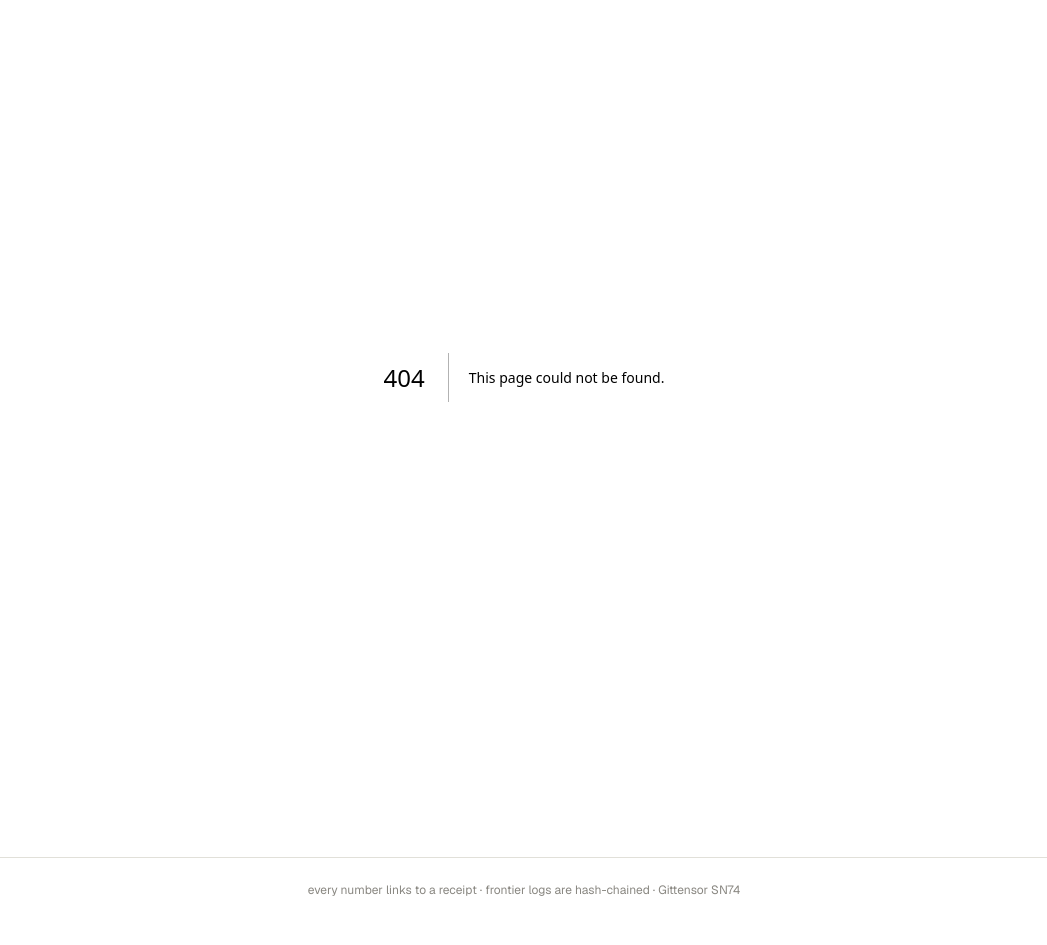
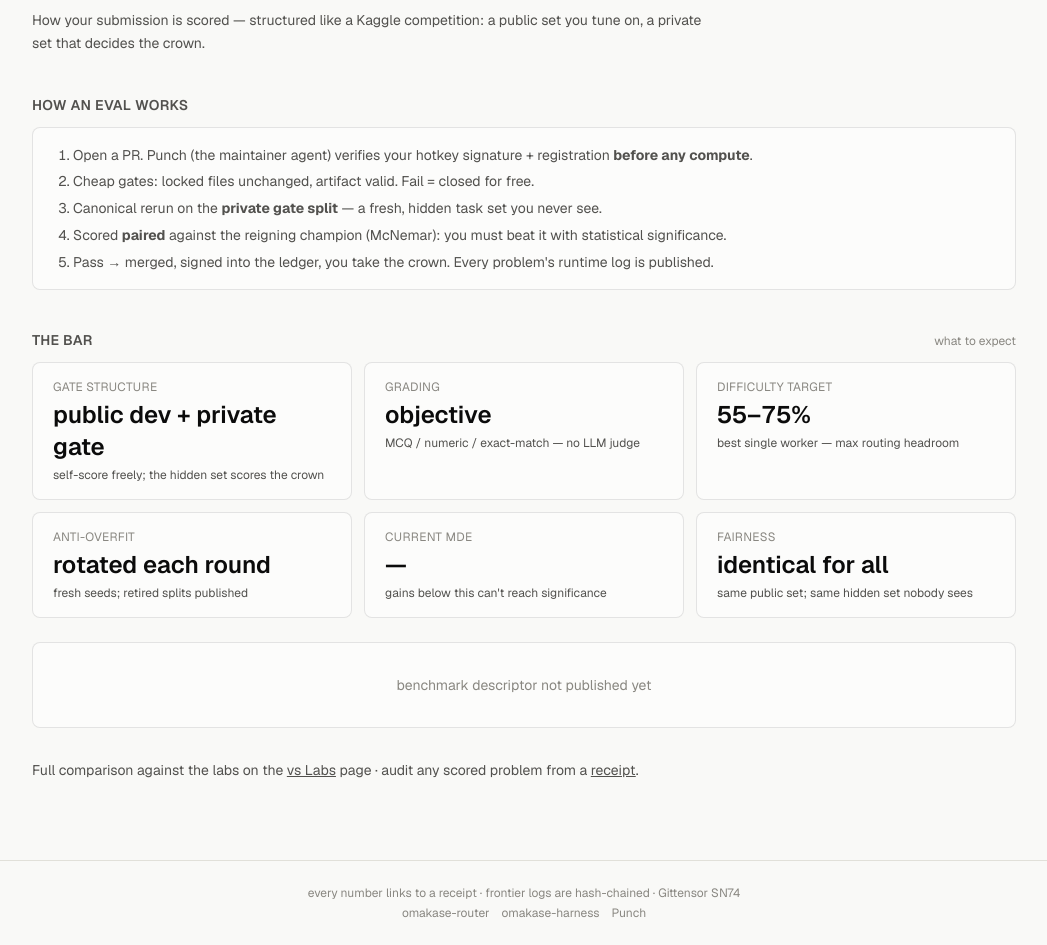
Before and after one commit to PunchTheDev/omakase-dashboard, a Next.js app: page /benchmarks in a window 1280 px wide. Before the commit this address had no page. Shown: the part 100-1045 px from the top of the page, without its empty margins (116-1163 px from the left). Before the commit the page ends 1022 px from the top, so only its background shows below. Built offline with nearby package versions, Linux system fonts and the light colour scheme.

Commit message:
dashboard: /benchmarks page (how evals work + suite composition), sharper 2-competition explainer, repo links, PunchTheDev repo base

```diff
--- /dev/null
+++ b/src/app/benchmarks/page.tsx
@@ -0,0 +1,67 @@
+export const dynamic = "force-dynamic";
+
+// Benchmarks — how evals work, what to expect, and the exact suite make-up.
+import Link from "next/link";
+import { Badge, Empty, SectionTitle, StatTile, Table, Td } from "@/components/ui";
+import { benchmarks, routerChampionRun } from "@/lib/data";
+
+export default function Benchmarks() {
+  const b = benchmarks();
+  const run = routerChampionRun();
+
+  return (
+    <div>
+      <h1 className="text-lg font-semibold">Benchmarks &amp; evaluation</h1>
+      <p className="mt-1 max-w-2xl text-sm leading-relaxed" style={{ color: "var(--ink-2)" }}>
+        How your submission is scored — structured like a Kaggle competition: a public set you tune on, a
+        private set that decides the crown.
+      </p>
+
+      <SectionTitle>How an eval works</SectionTitle>
+      <div className="card px-5 py-4 text-sm leading-relaxed" style={{ color: "var(--ink-2)" }}>
+        <ol className="list-decimal space-y-1 pl-5">
+          <li>Open a PR. Punch (the maintainer agent) verifies your hotkey signature + registration <b>before any compute</b>.</li>
+          <li>Cheap gates: locked files unchanged, artifact valid. Fail = closed for free.</li>
+          <li>Canonical rerun on the <b>private gate split</b> — a fresh, hidden task set you never see.</li>
+          <li>Scored <b>paired</b> against the reigning champion (McNemar): you must beat it with statistical significance.</li>
+          <li>Pass → merged, signed into the ledger, you take the crown. Every problem&apos;s runtime log is published.</li>
+        </ol>
+      </div>
+
+      <SectionTitle hint="what to expect">The bar</SectionTitle>
+      <div className="grid grid-cols-2 gap-3 md:grid-cols-3">
+        <StatTile label="Gate structure" value="public dev + private gate" detail="self-score freely; the hidden set scores the crown" />
+        <StatTile label="Grading" value="objective" detail="MCQ / numeric / exact-match — no LLM judge" />
+        <StatTile label="Difficulty target" value="55–75%" detail="best single worker — max routing headroom" />
+        <StatTile label="Anti-overfit" value="rotated each round" detail="fresh seeds; retired splits published" />
+        <StatTile label="Current MDE" value={run?.mde != null ? `${(run.mde * 100).toFixed(1)}pp` : "—"} detail="gains below this can't reach significance" />
+        <StatTile label="Fairness" value="identical for all" detail="same public set; same hidden set nobody sees" />
+      </div>
+
+      {b ? (
+        <>
+          <SectionTitle hint={b.difficulty_target}>Suite composition ({b.name})</SectionTitle>
+          <Table head={["suite", "source", "graded", "per split", "why it can't be gamed"]}>
+            {b.suites.map((s) => (
+              <tr key={s.suite}>
+                <Td>{s.suite}</Td>
+                <Td><Badge kind="neutral">{s.source}</Badge></Td>
+                <Td>{s.graded}</Td>
+                <Td num>{s.per_split}</Td>
+                <Td>{s.ungameable}</Td>
+              </tr>
+            ))}
+          </Table>
+          <p className="mt-2 text-xs" style={{ color: "var(--muted)" }}>{b.structure}</p>
+        </>
+      ) : (
+        <div className="mt-6"><Empty>benchmark descriptor not published yet</Empty></div>
+      )}
+
+      <p className="mt-8 text-sm" style={{ color: "var(--ink-2)" }}>
+        Full comparison against the labs on the <Link href="/vs-labs" className="underline">vs Labs</Link> page ·
+        audit any scored problem from a <Link href="/router" className="underline">receipt</Link>.
+      </p>
+    </div>
+  );
+}
--- a/src/app/layout.tsx
+++ b/src/app/layout.tsx
@@ -16,6 +16,7 @@ const NAV = [
   ["/", "Now"],
   ["/router", "Router"],
   ["/harness", "Harness"],
+  ["/benchmarks", "Benchmarks"],
   ["/vs-labs", "vs Labs"],
   ["/miners", "Miners"],
   ["/docs", "Docs"],
@@ -42,7 +43,12 @@ export default function RootLayout({ children }: Readonly<{ children: React.Reac
         </header>
         <main className="mx-auto w-full max-w-5xl flex-1 px-5 pb-20 pt-8">{children}</main>
         <footer className="py-6 text-center text-xs" style={{ color: "var(--muted)", borderTop: "1px solid var(--grid)" }}>
-          every number links to a receipt · frontier logs are hash-chained · Gittensor SN74
+          <div>every number links to a receipt · frontier logs are hash-chained · Gittensor SN74</div>
+          <div className="mt-1 flex justify-center gap-3">
+            <a href="https://github.com/PunchTheDev/omakase-router" className="hover:underline">omakase-router</a>
+            <a href="https://github.com/PunchTheDev/omakase-harness" className="hover:underline">omakase-harness</a>
+            <a href="https://github.com/PunchTheDev/omakase-maintainer" className="hover:underline">Punch</a>
+          </div>
         </footer>
       </body>
     </html>
--- a/src/app/page.tsx
+++ b/src/app/page.tsx
@@ -27,10 +27,29 @@ export default function Now() {
   return (
     <div>
       <p className="max-w-2xl text-sm leading-relaxed" style={{ color: "var(--ink-2)" }}>
-        Two permissionless competitions build one product: a tiny <Link href="/router" className="underline">routing model</Link> and
-        an <Link href="/harness" className="underline">orchestration harness</Link> that together beat any single model in the
-        pool. Winners hold the crown and stream emissions until dethroned. Every number below links to a
-        rerunnable receipt.
+        A pool of open models, and two permissionless competitions to orchestrate them better than any
+        single one. Winners hold the crown and stream emissions until dethroned; every number links to a
+        rerunnable, signed receipt.
+      </p>
+      <div className="mt-4 grid gap-3 md:grid-cols-2">
+        <div className="card px-5 py-4">
+          <div className="text-sm font-semibold"><Link href="/router" className="hover:underline">OMK-R · Router</Link></div>
+          <p className="mt-1 text-sm" style={{ color: "var(--ink-2)" }}>
+            The <b>brain</b>. Harness is locked, identical for all. You submit tiny router <b>weights</b> that
+            pick which worker handles each task. Win by beating the champion&apos;s accuracy.
+          </p>
+        </div>
+        <div className="card px-5 py-4">
+          <div className="text-sm font-semibold"><Link href="/harness" className="hover:underline">OMK-H · Harness</Link></div>
+          <p className="mt-1 text-sm" style={{ color: "var(--ink-2)" }}>
+            The <b>body</b>. Router is pinned (the champion), identical for all. You submit orchestration
+            <b> code</b> — retries, verification, decomposition. Win by beating main.
+          </p>
+        </div>
+      </div>
+      <p className="mt-3 text-xs" style={{ color: "var(--muted)" }}>
+        One freezes the harness and varies the model; the other freezes the model and varies the harness.
+        Same pool, same <Link href="/benchmarks" className="underline">benchmark</Link>. → measures policy vs. systems engineering.
       </p>
 
       <div className="mt-6 grid grid-cols-2 gap-3 md:grid-cols-4">
--- a/src/lib/data.ts
+++ b/src/lib/data.ts
@@ -118,6 +118,14 @@ export type Showcase = {
 };
 
 export const showcase = () => readJson<Showcase>("omakase-eval/runs/showcase.dev.json");
+
+export type BenchmarkDescriptor = {
+  name: string;
+  structure: string;
+  difficulty_target: string;
+  suites: { suite: string; source: string; graded: string; per_split: number | string; ungameable: string }[];
+};
+export const benchmarks = () => readJson<BenchmarkDescriptor>("omakase-eval/runs/benchmarks.json");
 
 // ---- runs + transcripts (per-problem drill-down) ---------------------------
 
--- a/src/lib/docs.ts
+++ b/src/lib/docs.ts
@@ -61,7 +61,7 @@ export function renderDoc(slug: string): { title: string; html: string } | null
   return { title: doc.title, html: sanitize(html) };
 }
 
-const REPO_BASE = process.env.OC_REPO_BASE ?? "https://github.com/entrius";
+const REPO_BASE = process.env.OMAKASE_REPO_BASE ?? "https://github.com/PunchTheDev";
 const DASHBOARD_URL = process.env.OC_DASHBOARD_URL ?? "http://localhost:3000";
 
 export const BOOTSTRAP_PROMPT = `You are mining the OC orchestration competitions on Gittensor (SN74).
```
